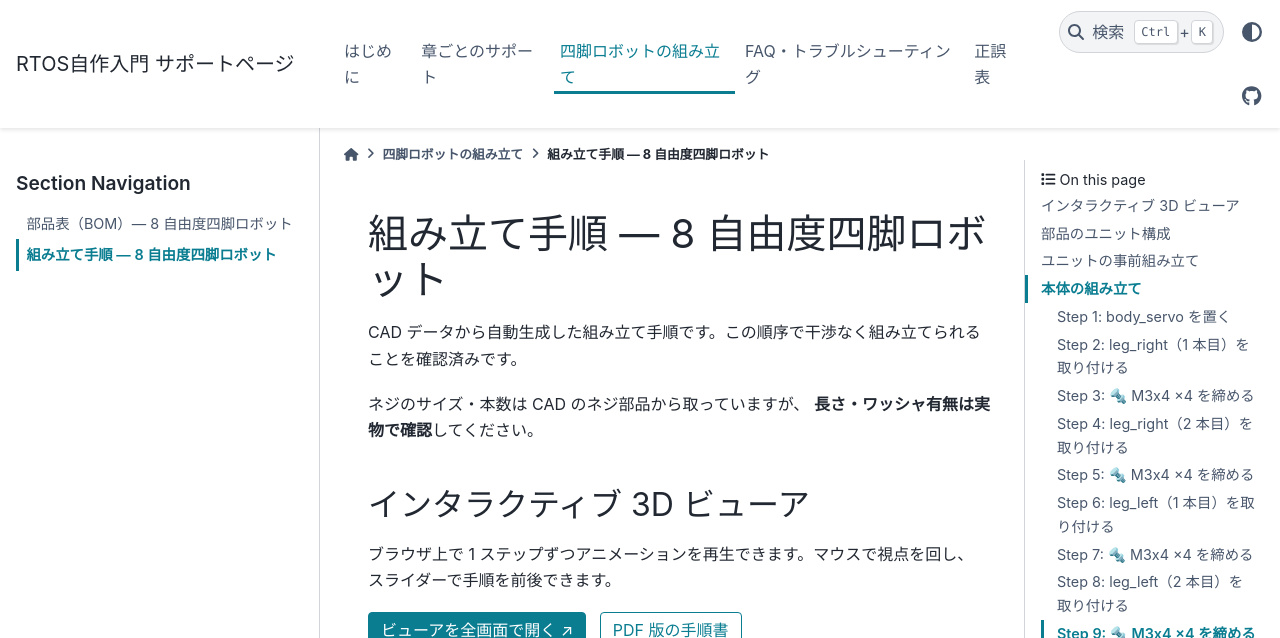
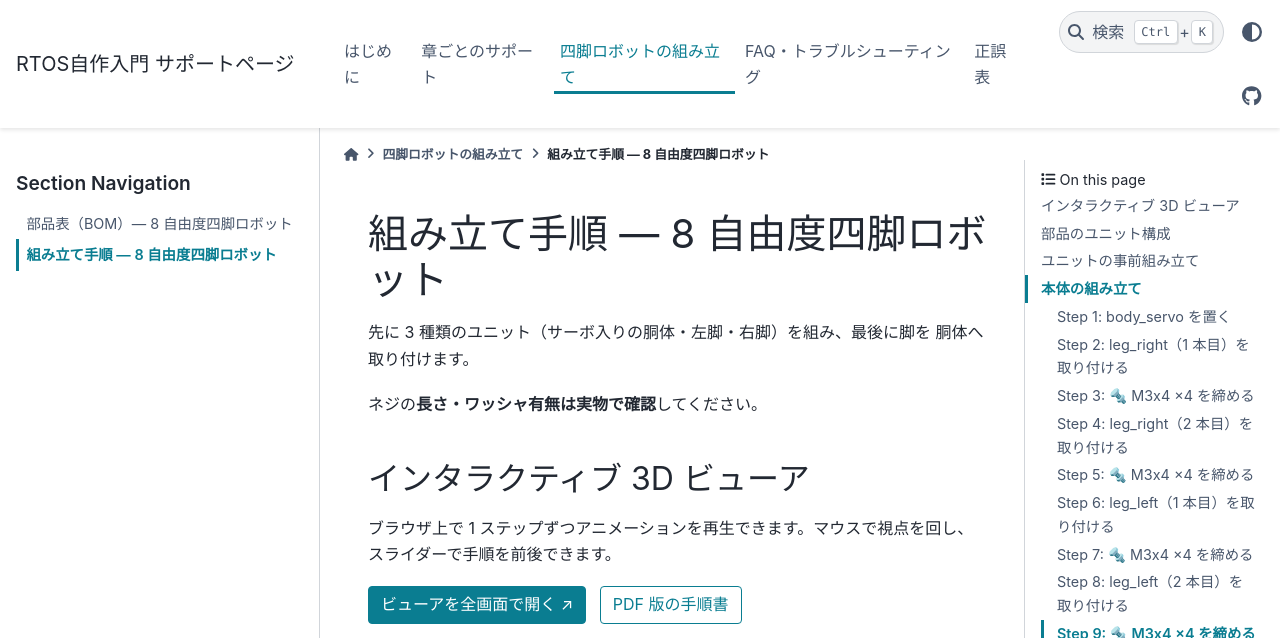
Before and after one commit to iory/build-your-own-arduino-rtos, a Sphinx documentation site: the page built from docs/ja/source/hardware/assembly.md, in a window 1280 px wide and 900 px high, cut to the strip 0-638 px from the top of the window. Built offline with Sphinx 7.4.7 and the PyData theme 0.15.4, drawn with Linux system fonts in a browser that asks for light colours.

Commit message:
docs(hardware): remove authoring metadata from reader-facing pages
Assembly instructions are for the people building the robot; how the
pages were produced (auto-generation, CAD screw extraction, sweep
verification) is not their concern. The assembly intro now just states
the build order, and the viewer cards describe what the reader gets.
The single solidworks_urdf_exporter2 credit stays.

```diff
--- a/docs/ja/source/hardware/assembly.md
+++ b/docs/ja/source/hardware/assembly.md
@@ -1,10 +1,9 @@
 # 組み立て手順 — 8 自由度四脚ロボット
 
-CAD データから自動生成した組み立て手順です。この順序で干渉なく組み立てられる
-ことを確認済みです。
+先に 3 種類のユニット（サーボ入りの胴体・左脚・右脚）を組み、最後に脚を
+胴体へ取り付けます。
 
-ネジのサイズ・本数は CAD のネジ部品から取っていますが、
-**長さ・ワッシャ有無は実物で確認**してください。
+ネジの**長さ・ワッシャ有無は実物で確認**してください。
 
 ## インタラクティブ 3D ビューア
 
```
Also changed, not shown: docs/en/source/hardware/index.md (+3 -3 lines), docs/ja/source/hardware/index.md (+2 -2 lines).
